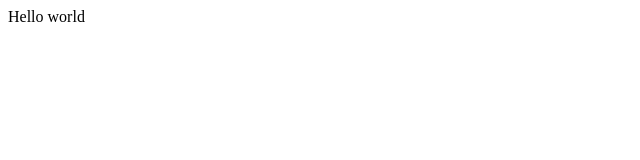
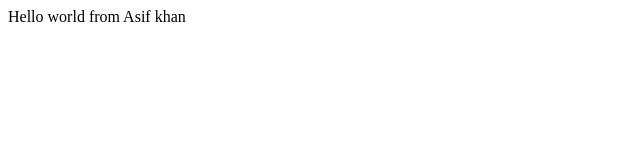
Before and after one commit to Asifkkhan/bootcamp2020, a plain HTML site: page index.html in a window 1280 px wide. Shown: the whole page, without its empty margins (0-640 px from the left). Drawn offline with Linux system fonts and the light colour scheme.

Commit message:
hello world

```diff
--- a/index.html
+++ b/index.html
@@ -7,6 +7,6 @@
     <title>Document</title>
 </head>
 <body>
-    <div>Hello world</div>
+    <div>Hello world from Asif khan</div>
 </body>
 </html>
```
